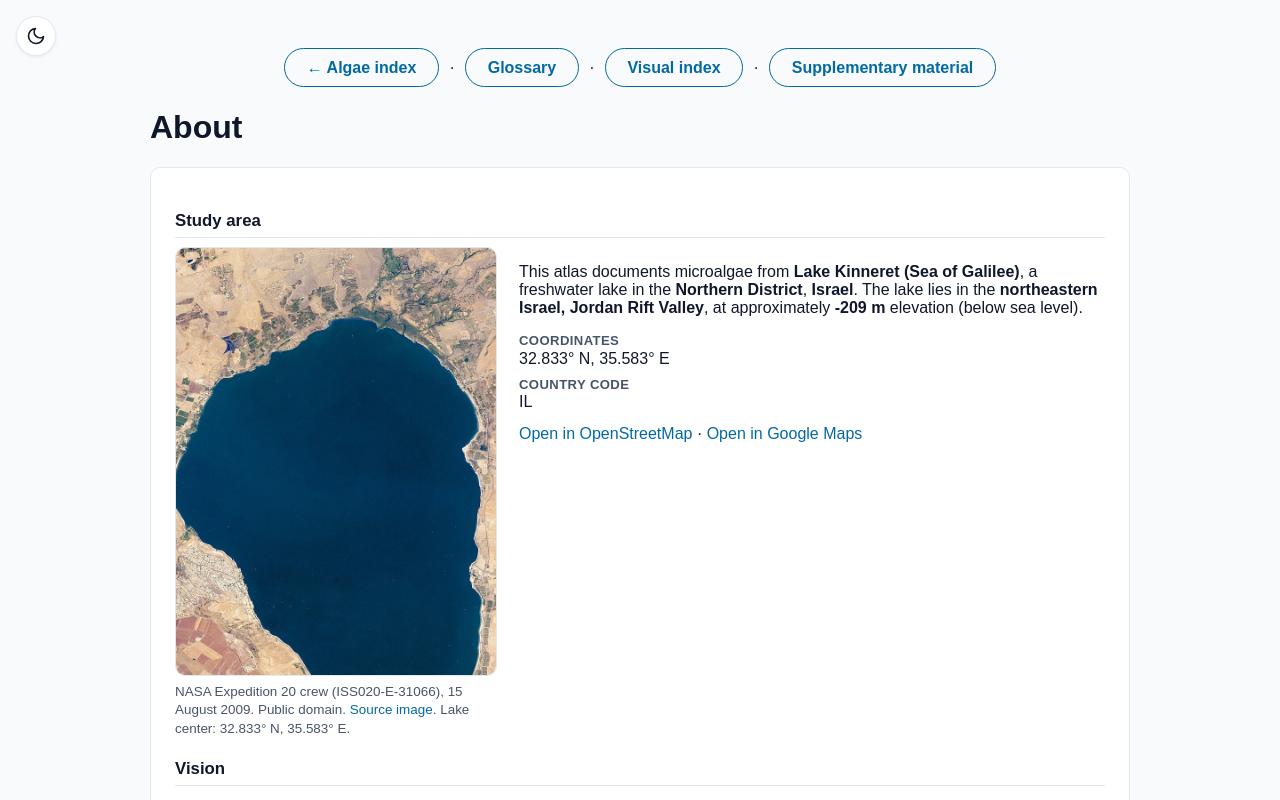
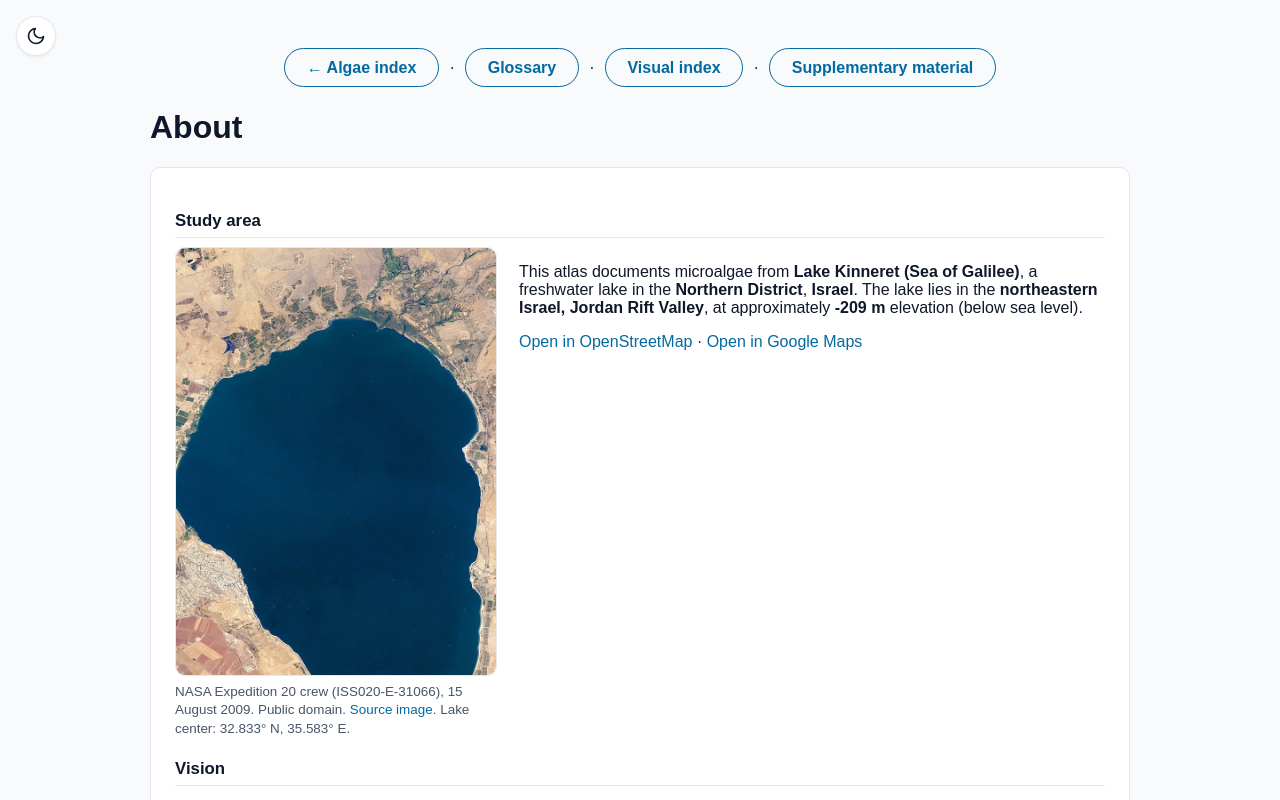
Before and after one commit to galcohensius/kinneret-algae-atlas, a Next.js app: page /about in a window 1280 px wide. Shown: the top 800 px of the page. Built offline with nearby package versions, Linux system fonts and the light colour scheme.

Commit message:
Remove country code and coordinate list from About page
Coordinates stay in the map caption; Israel is already named in the
prose. ISO country code remains in API/JSON-LD only.

Co-authored-by: Gal Cohensius <galcohensius@gmail.com>

```diff
--- a/app/components/StudyAreaBlock.tsx
+++ b/app/components/StudyAreaBlock.tsx
@@ -58,16 +58,6 @@ export default function StudyAreaBlock({ variant }: StudyAreaBlockProps) {
             <strong>{STUDY_AREA.region}</strong>, at approximately{" "}
             <strong>{STUDY_AREA.elevationM} m</strong> elevation (below sea level).
           </p>
-          <dl className="study-area-coords">
-            <div>
-              <dt>Coordinates</dt>
-              <dd>{formatStudyAreaCoordinatesDecimal()}</dd>
-            </div>
-            <div>
-              <dt>Country code</dt>
-              <dd>{STUDY_AREA.countryCode}</dd>
-            </div>
-          </dl>
           <p className="study-area-map-links">
             <Link href={studyAreaOpenStreetMapUrl()} target="_blank" rel="noopener noreferrer">
               Open in OpenStreetMap
--- a/app/globals.css
+++ b/app/globals.css
@@ -302,26 +302,6 @@ main.home {
   margin-top: 0.45rem;
   font-size: 0.84rem;
   line-height: 1.35;
-}
-
-.study-area-coords {
-  margin: 0.85rem 0 0;
-  display: grid;
-  gap: 0.55rem;
-}
-
-.study-area-coords dt {
-  margin: 0;
-  font-size: 0.82rem;
-  font-weight: 600;
-  color: var(--text-muted);
-  text-transform: uppercase;
-  letter-spacing: 0.03em;
-}
-
-.study-area-coords dd {
-  margin: 0.1rem 0 0;
-  color: var(--text-primary);
 }
 
 .study-area-map-links {
```
